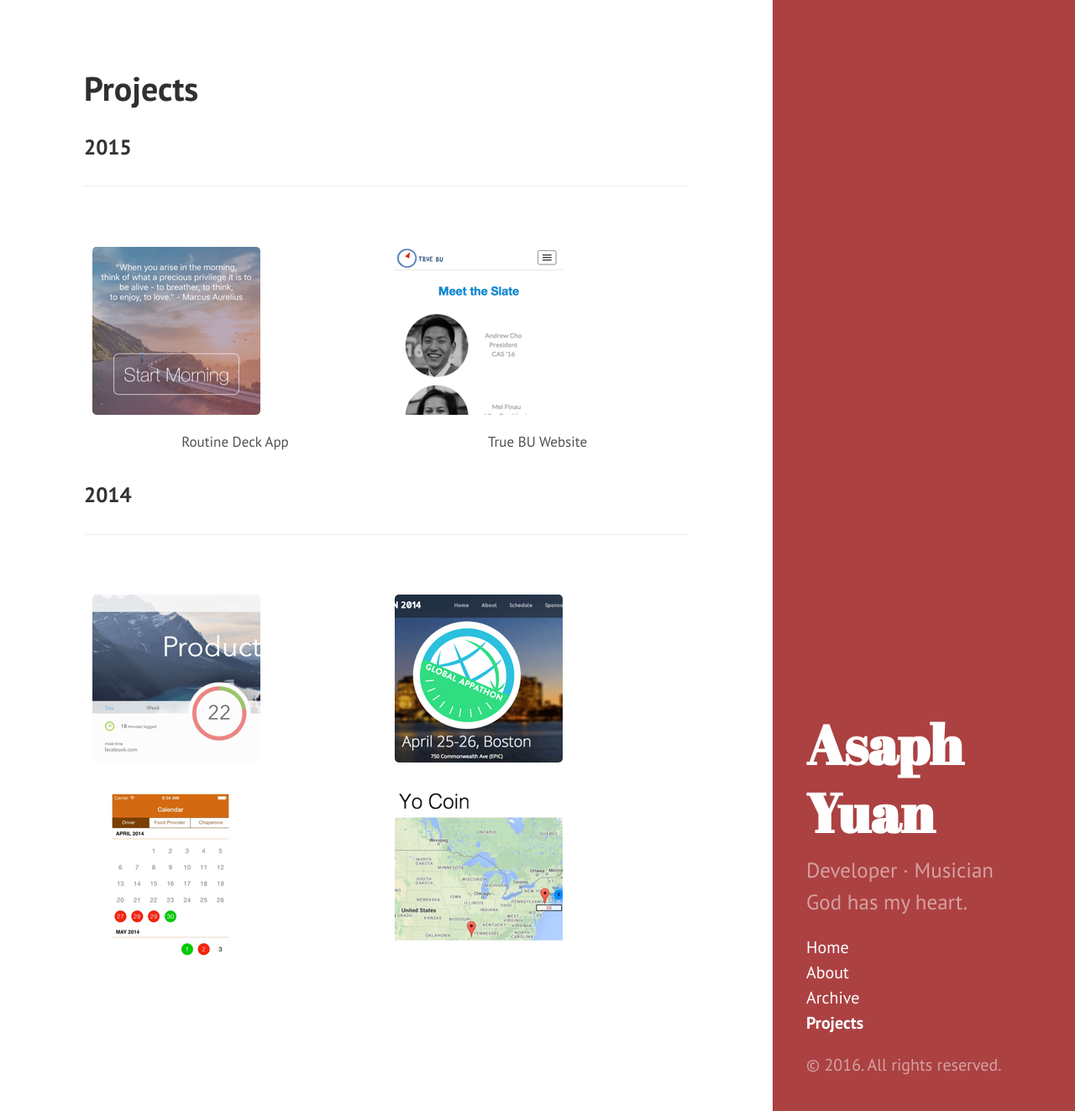
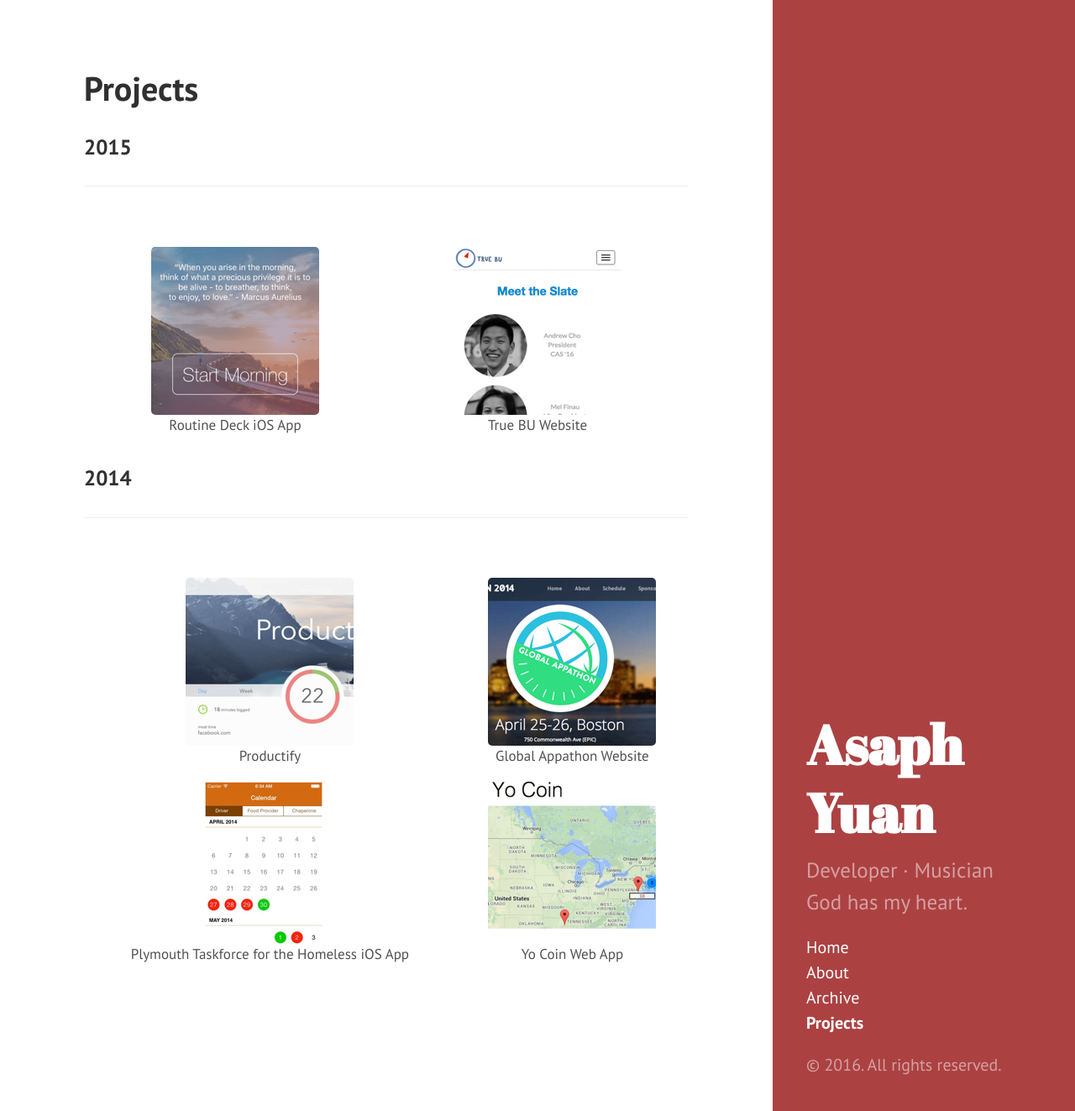
Before and after one commit to asaphy/asaphy.github.io, a Jekyll site: the page built from projects.md, in a window 1280 px wide and 1323 px high. Shown: the whole window at 84% size. Built offline with Jekyll 4.4.1, drawn with Linux system fonts in a browser that asks for light colours.

Commit message:
aligning pictures

```diff
--- a/projects.md
+++ b/projects.md
@@ -8,7 +8,7 @@ title: Projects
 
 |               |               |
 |:-------------:|:-------------:|
-|[![Routines iOS App](/images/routines.png)](https://itunes.apple.com/us/app/routine-deck/id1070839358?ls=1&mt=8){:target="_blank"} Routine Deck App|[![True BU Website](/images/truebu.png)](http://truebu2015.org/){:target="_blank"} True BU Website|
+|[![Routines iOS App](/images/routines.png)](https://itunes.apple.com/us/app/routine-deck/id1070839358?ls=1&mt=8){:target="_blank"} Routine Deck iOS App|[![True BU Website](/images/truebu.png)](http://truebu2015.org/){:target="_blank"} True BU Website|
 
 
 ###2014
@@ -16,5 +16,5 @@ title: Projects
 
 |               |               |
 |:-------------:|:-------------:|
-|[![Productify Google Chrome Extension](/images/productify.png)](https://chrome.google.com/webstore/detail/productify/gdglndlhpacaljfiaahpkbhblejmiopc){:target="_blank"}|[![Global Appathon Website](/images/appathon.png)](https://github.com/asaphy/appathon){:target="_blank"}|
-|[![Plymouth Taskforce for the Homeless iOS App](/images/ptf.png)](http://devpost.com/software/plymouth-taskforce-for-the-homeless-app){:target="_blank"}|[![Yo Coin Web App](/images/yocoin.png)](http://devpost.com/software/yo-coin){:target="_blank"}|
+|[![Productify Google Chrome Extension](/images/productify.png)](https://chrome.google.com/webstore/detail/productify/gdglndlhpacaljfiaahpkbhblejmiopc){:target="_blank"} Productify|[![Global Appathon Website](/images/appathon.png)](https://github.com/asaphy/appathon){:target="_blank"} Global Appathon Website|
+|[![Plymouth Taskforce for the Homeless iOS App](/images/ptf.png)](http://devpost.com/software/plymouth-taskforce-for-the-homeless-app){:target="_blank"}Plymouth Taskforce for the Homeless iOS App|[![Yo Coin Web App](/images/yocoin.png)](http://devpost.com/software/yo-coin){:target="_blank"} Yo Coin Web App|
--- a/public/css/hyde.css
+++ b/public/css/hyde.css
@@ -263,8 +263,10 @@ td,
 th {
   padding: .25rem .5rem;
   border: 0px;
-  text-align: center;
 }
+
+td img { display:block; margin:0 auto; }
+
 
 img:hover{
   opacity: 0.7;
```
